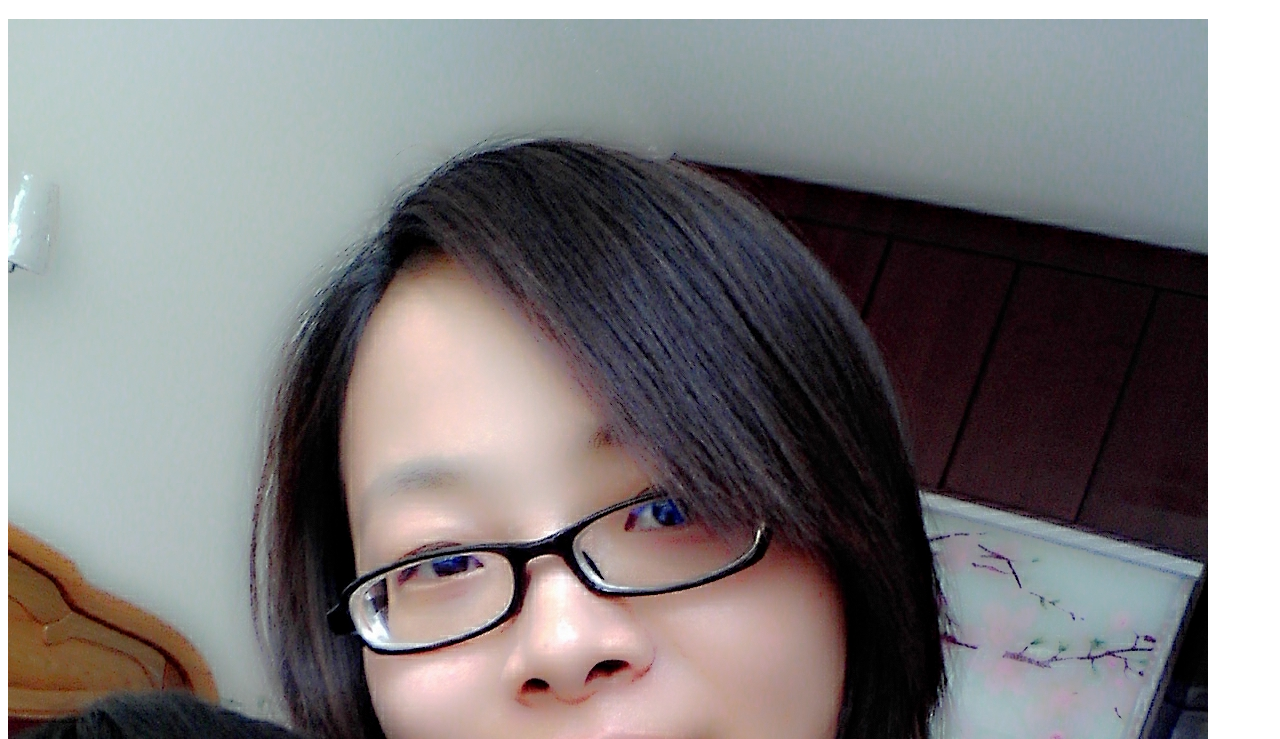
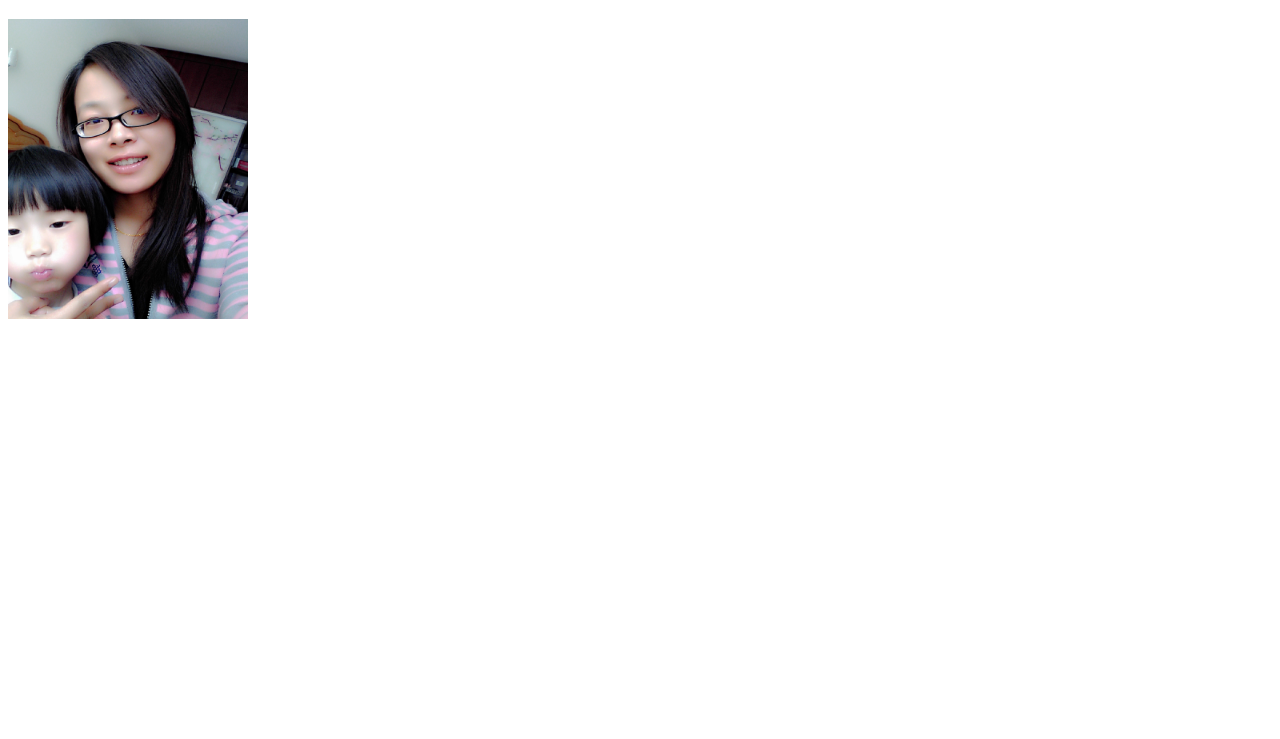
Before and after one commit to oqoo/home, a plain HTML site: page test.html in a window 1280 px wide. Shown: the part 61-800 px from the top of the page. Drawn offline with Linux system fonts and the light colour scheme.

Commit message:
Update test.html

```diff
--- a/test.html
+++ b/test.html
@@ -10,7 +10,7 @@
 
 	<h1>I love Jessica!</h1>
 	<div>
-		<img src="./26.jpg"/>
+		<img src="./26.jpg" width="240" height="300">
 	</div>
 
 
```
